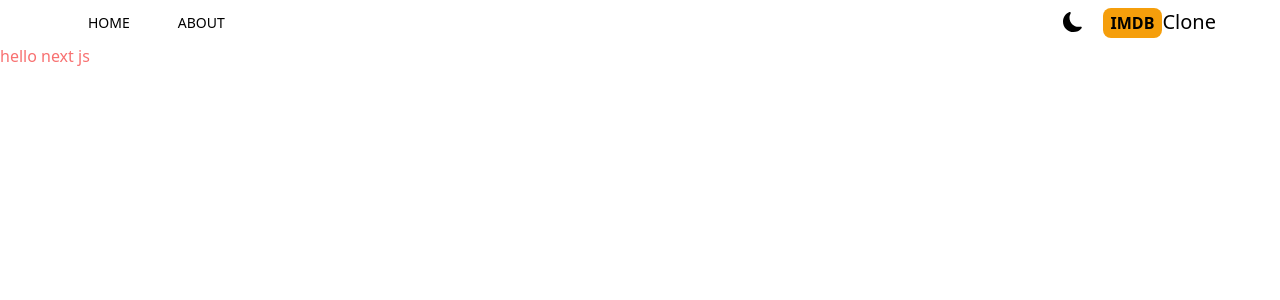
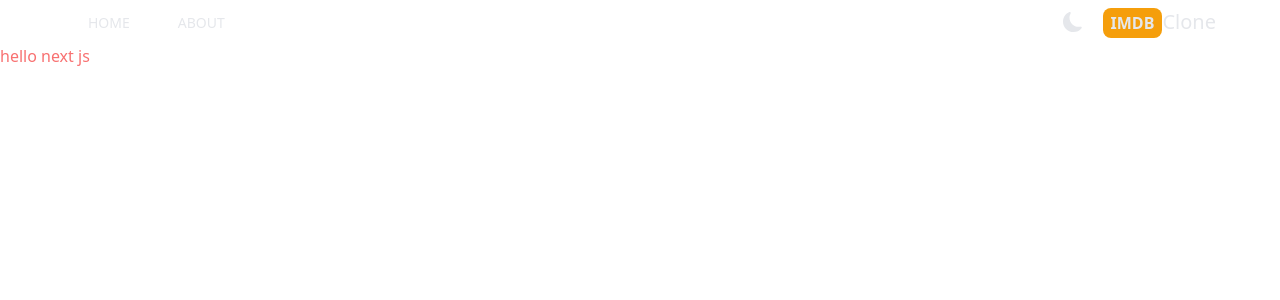
Before and after one commit to ijazkhan101/Build-Projects-with-Nextjs-and-Reactjs-full-stack, a Next.js app in the folder imdb/: page / in a window 1280 px wide. Shown: the top 300 px of the page. Built offline with nearby package versions, Linux system fonts and the light colour scheme.

Commit message:
dark mode
dark mode

```diff
--- a/imdb/src/app/Providers.jsx
+++ b/imdb/src/app/Providers.jsx
@@ -5,7 +5,8 @@
 
 export default function Providers({ children }) {
   return <ThemeProvider enableSystem={true} attribute='class'>
-    <div>
+    <div className="dark:bg-gray-700 dark: text-gray-200 text-gray
+    700 transition-colors duration-300 min-h-screen select-none">
 {children}
     </div>
 
```
